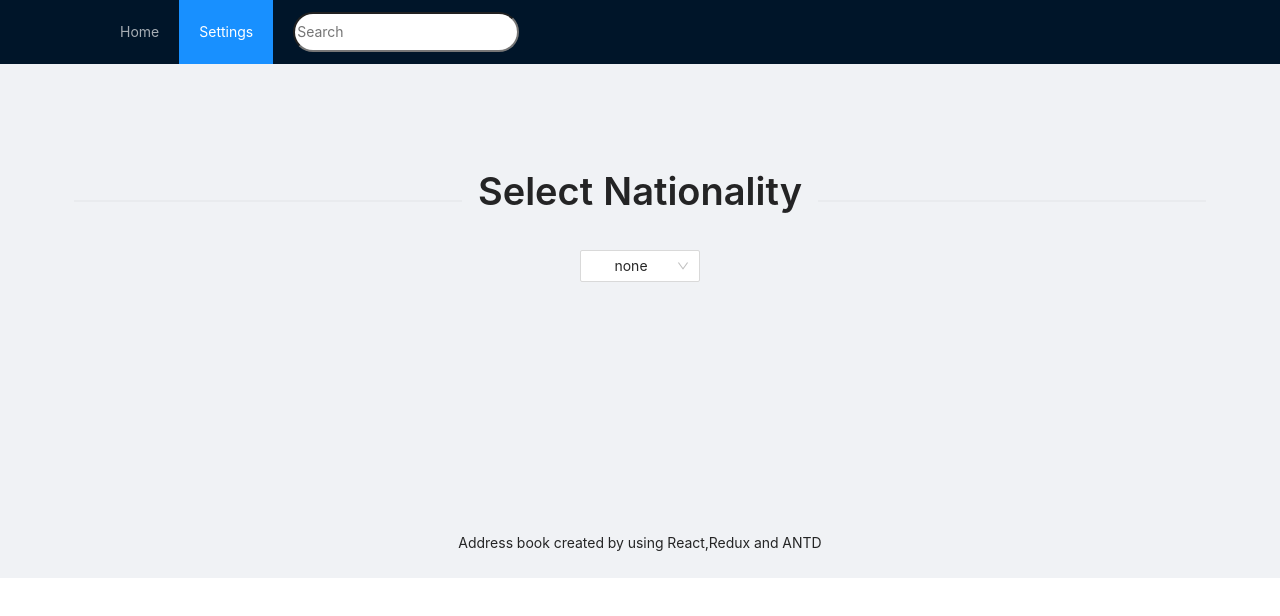
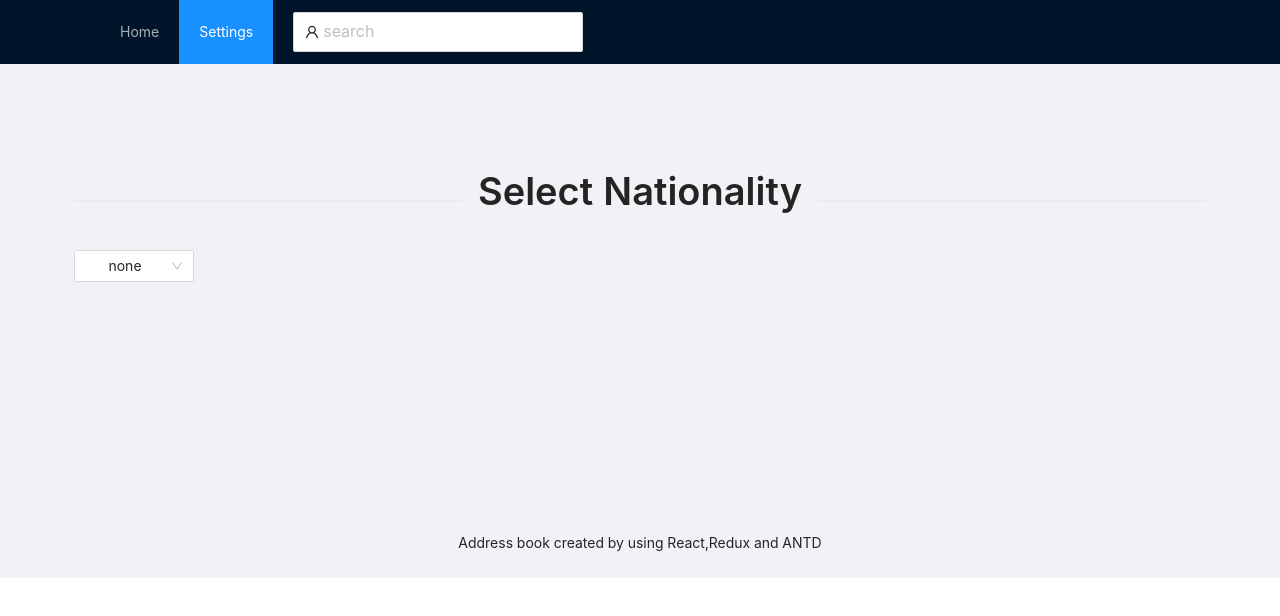
Before and after one commit to Bukhari47/Address-Book, a React app: page / in a window 1280 px wide. Both pictures are taken after a click on the item "Settings". Shown: the top 616 px of the page. Built offline with nearby package versions, Linux system fonts and the light colour scheme; no server answers.

Commit message:
Lazy & Suspension userd.Looding 100 for 1st time.

```diff
--- a/src/App.js
+++ b/src/App.js
@@ -1,11 +1,16 @@
 import "antd/dist/antd.css";
-import React from "react";
+import React, { lazy, Suspense } from "react";
 
 import AppHeader from "./components/common/Header";
-import HomePage from "./containers/HomePage";
-import Settings from "./containers/Settings";
-import User from "./containers/User";
-import Page404Error from "./containers/Page404Error";
+// import HomePage from "./containers/HomePage";
+// import Settings from "./containers/Settings";
+// import User from "./containers/User";
+// import Page404Error from "./containers/Page404Error";
+
+const LazyHomePage = lazy(() => import("./containers/HomePage"));
+const LazySettings = lazy(() => import("./containers/Settings"));
+const LazyPage404Error = lazy(() => import("./containers/Page404Error"));
+const LazyUser = lazy(() => import("./containers/User"));
 
 import { BrowserRouter as Router, Switch, Route } from "react-router-dom";
 
@@ -28,10 +33,12 @@ function App() {
             style={{ padding: 24, minHeight: 380 }}
           >
             <Switch>
-              <Route path="/" exact component={HomePage} />
-              <Route path="/settings" component={Settings} />
-              <Route path="/user/:userId" component={User} />
-              <Route component={Page404Error} />
+              <Suspense fallback="Loading...">
+                <Route path="/" exact component={LazyHomePage} />
+                <Route path="/settings" component={LazySettings} />
+                <Route path="/user/:userId" component={LazyUser} />
+              </Suspense>
+              <Route component={LazyPage404Error} />
             </Switch>
           </div>
         </Content>
--- a/src/components/Homepage/AllUsers.js
+++ b/src/components/Homepage/AllUsers.js
@@ -11,10 +11,6 @@ import {
   filteredUserWithName,
   filteringUserWithNameInNat,
 } from "../../selectors/filteringUser";
-
-import { ErrorBoundary } from "react-error-boundary";
-import ErrorFallbackComponent from "../common/ErrorFallbackComponent";
-import { fetchUser } from "../../redux/actions/usersAction";
 
 function AllUsers() {
   const nationality = useSelector((state) => state.nationality);
--- a/src/components/common/Header.js
+++ b/src/components/common/Header.js
@@ -1,10 +1,15 @@
-import React from "react";
-import { Layout, Menu } from "antd";
+import React, { useEffect } from "react";
+import { Layout, Input, Menu } from "antd";
 import { filterUser } from "../../redux/actions/usersAction";
 import { Link } from "react-router-dom";
 import { useSelector } from "react-redux";
+import { UserOutlined } from "@ant-design/icons";
 const { Header } = Layout;
-function AppHeader() {
+
+function AppHeader(props) {
+  useEffect(() => {
+    console.log(props);
+  }, [props]);
   const search = useSelector((state) => state.search);
 
   return (
@@ -17,23 +22,19 @@ function AppHeader() {
           <Link to="/settings">Settings</Link>
         </Menu.Item>
 
-        <Menu.Item key={"Seacrh"} disabled="true">
-          <input
-            type="text"
+        {
+          <Menu.Item key={"Seacrh"} disabled>
+            <Input
+              size="large"
+              placeholder="search"
               value={search}
-            placeholder="Search"
-            style={{
-              height: "40px",
-              marginTop: "10px",
-              borderRadius: "20px",
-              border: "0xp solid",
-              color: "black",
-            }}
               onChange={(e) => {
                 filterUser(e.target.value);
               }}
+              prefix={<UserOutlined />}
             />
           </Menu.Item>
+        }
       </Menu>
     </Header>
   );
--- a/src/containers/Settings.js
+++ b/src/containers/Settings.js
@@ -1,5 +1,5 @@
 import React from "react";
-import { Divider, Select, Typography } from "antd";
+import { Divider, Row, Select, Typography } from "antd";
 import { filterUser, getNationality } from "../redux/actions/usersAction";
 import { useHistory } from "react-router-dom";
 import { useSelector } from "react-redux";
@@ -16,7 +16,7 @@ function Settings() {
   }
 
   return (
-    <div style={{ marginBottom: "20px", textAlign: "center" }}>
+    <Row style={{ marginBottom: "20px", textAlign: "center" }}>
       <Divider orientation="center">
         <Title>Select Nationality</Title>
       </Divider>
@@ -31,7 +31,7 @@ function Settings() {
         <Option value="GB">GB</Option>
         <Option value="CH">CH</Option>
       </Select>
-    </div>
+    </Row>
   );
 }
 
--- a/src/redux/actions/usersAction.js
+++ b/src/redux/actions/usersAction.js
@@ -59,7 +59,7 @@ const fetchMoreUsersFailure = (error) => {
 export async function fetchUser() {
   try {
     store.dispatch(fetchUsersRequest());
-    const response = await fetch(`${API}/?results=50`);
+    const response = await fetch(`${API}/?results=100`);
     const UsersDetails = await response.json();
     store.dispatch(fetchUsersSuccess(UsersDetails.results));
   } catch (e) {
--- a/webpack.config.prod.js
+++ b/webpack.config.prod.js
@@ -15,6 +15,7 @@ module.exports = {
     path: path.resolve(__dirname, "build"),
     publicPath: "/",
     filename: "bundle.js",
+    clean: true,
   },
 
   plugins: [
```
Also changed, not shown: 22 other files (tests, documents, lock files or other folders). Lines whose indentation alone changed are shown as unchanged.
